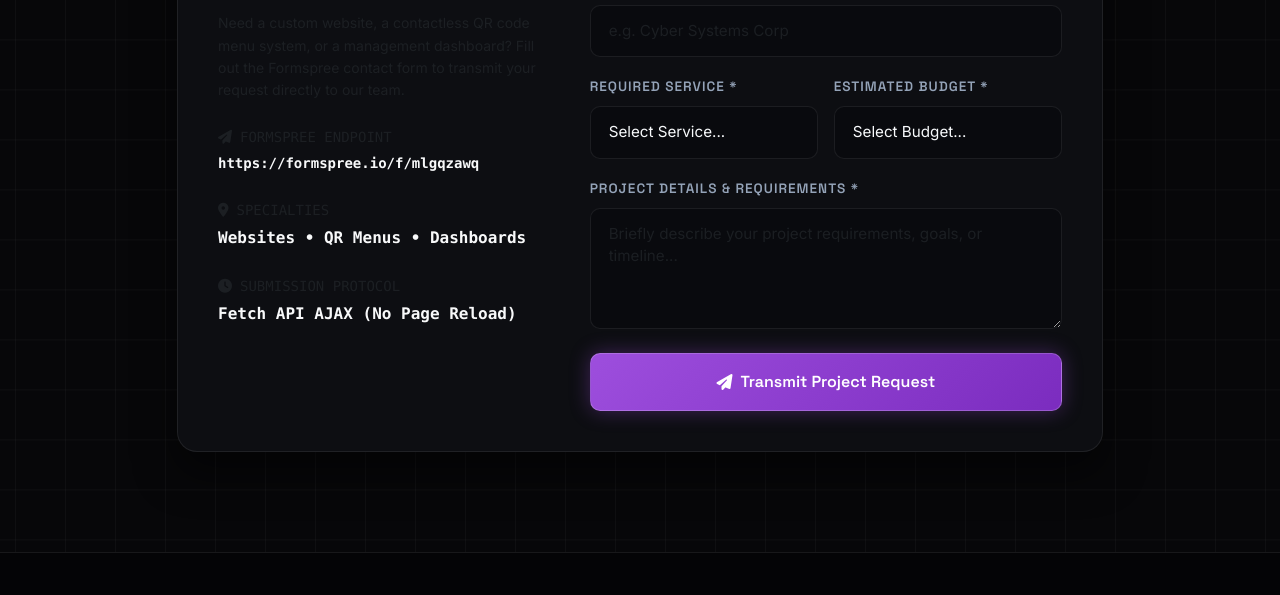
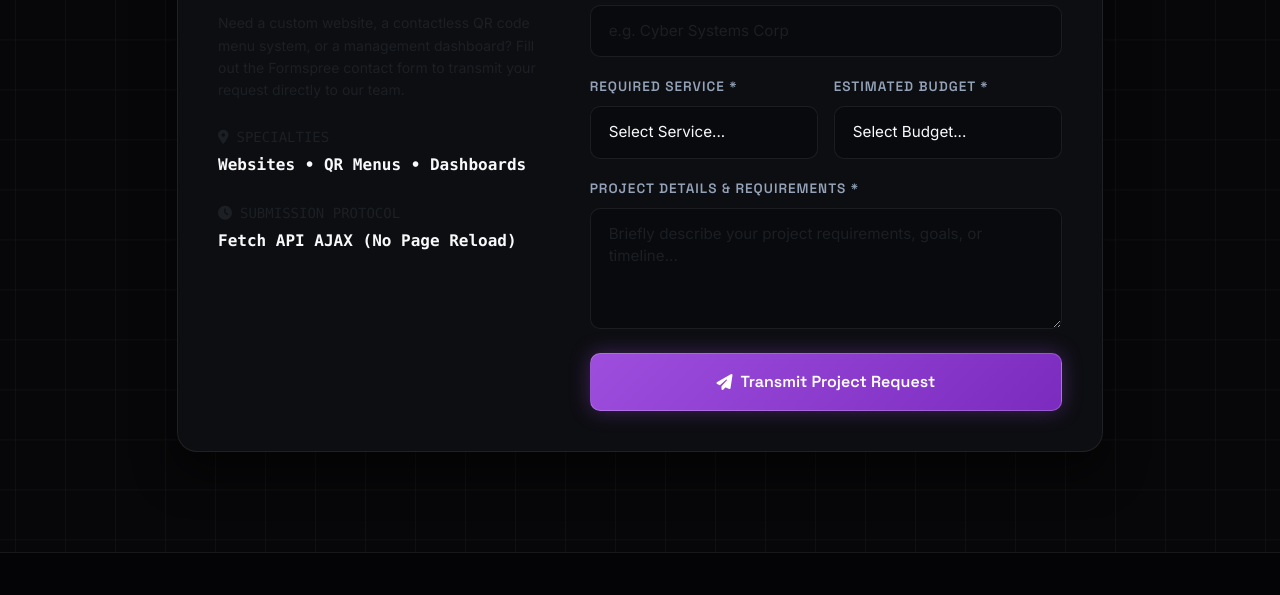
Before and after one commit to anis886/Glitch, a plain HTML site: page index.html in a window 1280 px wide. Shown: the part 6228-6823 px from the top of the page. Drawn offline with nearby package versions, Linux system fonts and the light colour scheme.

Commit message:
Update website

```diff
--- a/index.html
+++ b/index.html
@@ -464,10 +464,7 @@
                     Need a custom website, a contactless QR code menu system, or a management dashboard? Fill out the Formspree contact form to transmit your request directly to our team.
                   </p>
 
-                  <div class="mb-4">
-                    <div class="small text-muted font-monospace mb-1"><i class="fa-solid fa-paper-plane text-cyan me-2"></i>FORMSPREE ENDPOINT</div>
-                    <div class="fw-bold text-light font-monospace small">https://formspree.io/f/mlgqzawq</div>
-                  </div>
+
 
                   <div class="mb-4">
                     <div class="small text-muted font-monospace mb-1"><i class="fa-solid fa-location-dot text-purple me-2"></i>SPECIALTIES</div>
```
